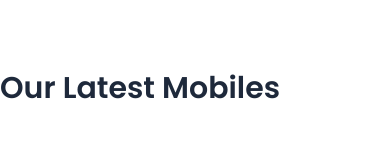
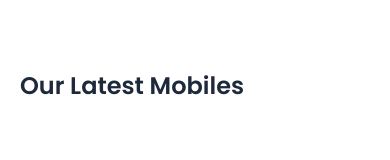
Before and after one commit to S-MADHAN-KUMAR/EZONE, a React (Vite) app: page /Product in a window 390 px wide. Shown: the part 550-710 px from the top of the page. Built offline with nearby package versions, Linux system fonts and the light colour scheme.

Commit message:
changes added

```diff
--- a/src/Cards/ProductCard.jsx
+++ b/src/Cards/ProductCard.jsx
@@ -2,7 +2,7 @@ import React from 'react'
 
 const ProductCard = ({Data}) => {
   return (
-        <div className="flex flex-col md:flex-row justify-between  border-8 bg-slate-200 border-slate-200 rounded-lg sm:w-11/12 w-[270px]  mx-auto shadow-sm shadow-black/30">
+        <div className="flex flex-col md:flex-row justify-between  border-8 bg-slate-200 border-slate-200 rounded-lg sm:w-11/12 w-[300px]  mx-auto shadow-sm shadow-black/30">
             <div className="flex flex-col md:flex-row items-center overflow-hidden sm:w-full">
                 <div className='p-5 h-full w-full  flex justify-center items-center bg-white rounded '>
                     <img src={Data.url} alt={Data.Data} className='object-contain w-[200px] h-[200px] hover:scale-110 duration-700'/>
--- a/src/Pages/HomeProduct.jsx
+++ b/src/Pages/HomeProduct.jsx
@@ -20,7 +20,7 @@ const HomeProduct = () => {
       : ProductsData.filter((product) => product.category === category);
   return (
     <div className=" rounded-xl mx-auto mt-40">
-      <div className="flex flex-wrap md:flex-nowrap md:flex-row justify-center items-center w-fit gap-x-8 gap-y-10 pt-20 sm:ms-12 ">
+      <div className="flex flex-wrap md:flex-nowrap md:flex-row justify-center items-center w-fit gap-x-8 gap-y-10 pt-20 sm:ms-12 px-3 ">
         <button
           className={`hover:scale-105  sm:text-[23px] font-semibold text-black/85 pb-2  ${
             category === "all" ? "text-blue-500 border-b-[3px] border-blue-500" : ""
--- a/src/Pages/Product.jsx
+++ b/src/Pages/Product.jsx
@@ -11,7 +11,7 @@ const Product = () => {
         <Banner/>
       </div>
       <div className=' flex flex-col justify-center w-full h-fit mx-auto gap-10 my-20'>
-        <p className='mb-10 text-3xl font-semibold sm:ps-16 text-slate-800 '>Our Latest Mobiles</p>
+        <p className='mb-10 text-2xl sm:text-3xl font-semibold ps-5 sm:ps-16 text-slate-800 '>Our Latest Mobiles</p>
         {
           ProductsData.map((item,index)=>(
           <Link key={index} to={`/ProductDetail/${item.id}`}>
```
